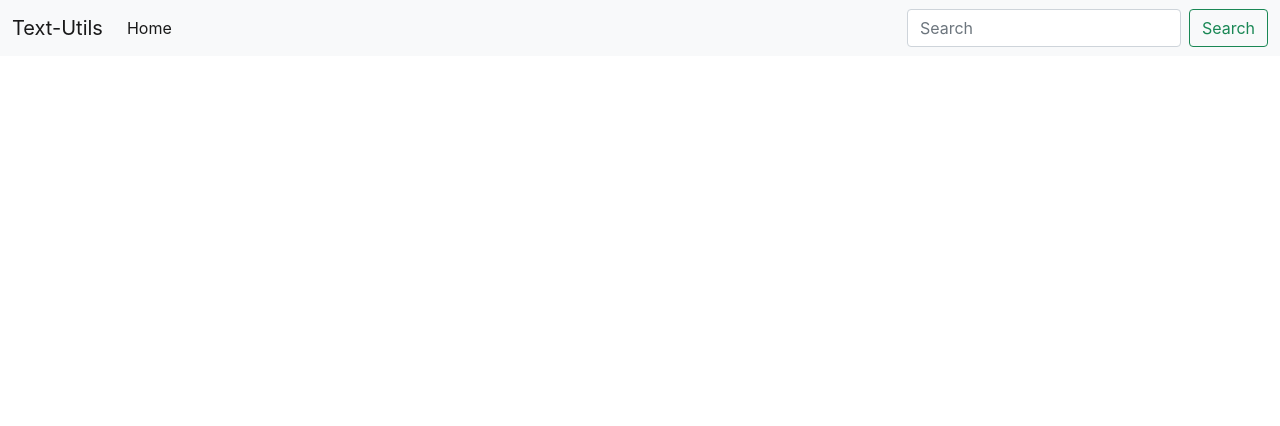
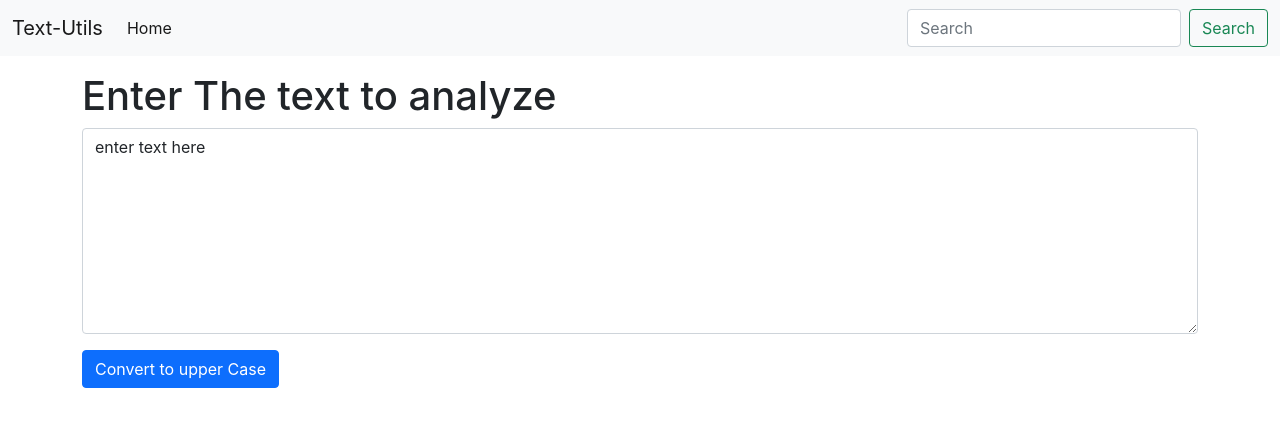
Before and after one commit to wizard3107/text-modifer, a React (Create React App) app: page / in a window 1280 px wide. Shown: the top 426 px of the page. Built offline with nearby package versions, Linux system fonts and the light colour scheme.

Commit message:
first component

```diff
--- a/src/App.js
+++ b/src/App.js
@@ -1,11 +1,16 @@
 //import logo from './logo.svg';
 import './App.css';
 import Navbar from './component/Navbar';
+import Textutils from './component/Textutils';
 
 function App() {
   return (
-    <div className="App">
+    <div className="app">
       <Navbar/>
+      <div className='container my-3'>
+      <Textutils heading="Enter The text to analyze"/>
+
+      </div>
     </div>
   );
 }
--- /dev/null
+++ b/src/component/Textutils.js
@@ -0,0 +1,27 @@
+
+import React, {useState}from 'react'
+
+function Textutils(props) {
+    const [text, setText] = useState('enter text here')
+   const handleUpClick= ()=>{
+        console.log("button was clicked");
+        const newtext = text.toUpperCase();
+        setText(newtext);
+    }
+    const handleOnChange= (e)=>
+    {
+        setText(e.target.value);
+
+    }
+    return (
+    <div>
+        <h1> { props.heading } </h1>
+        <div className = "mb-3" >
+        <textarea className = "form-control" id="mybox" rows="8" value={text} onChange={handleOnChange}></textarea>
+        </div>
+        <button className='btn btn-primary' onClick={handleUpClick}>Convert to upper Case</button>
+    </div>
+    )
+}
+
+export default Textutils
```
